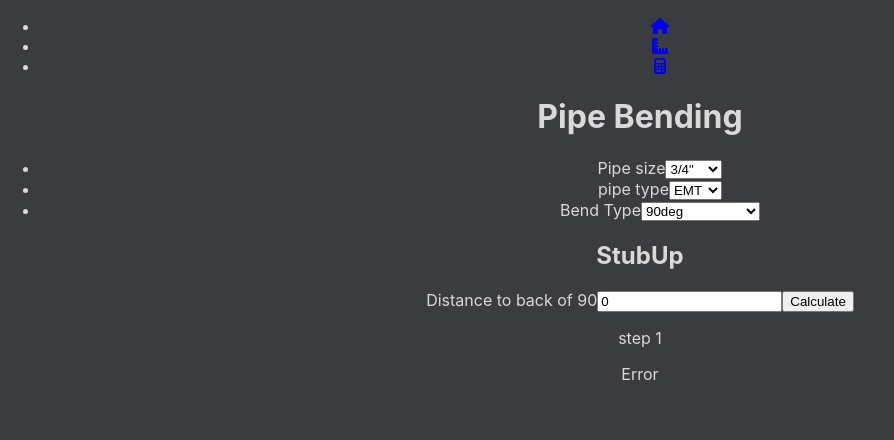
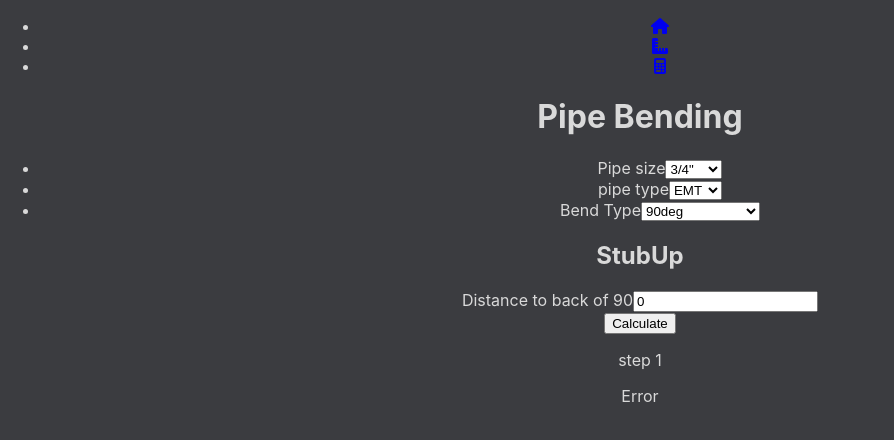
Before and after one commit to mvogee/Sparky-Aid, a React (Create React App) app: page /conduit-bending in a window 1280 px wide. Shown: the top 440 px of the page, without its empty margins (0-894 px from the left). Built offline with nearby package versions, Linux system fonts and the light colour scheme.

Commit message:
broke measurement input element into component to reuse for other bends

```diff
--- /dev/null
+++ b/src/components/bend-components/measurementInput/MeasurementInput.tsx
@@ -0,0 +1,26 @@
+import React from "react";
+
+type AppProps = {
+    id: string;
+    label: string | null;
+    value: number;
+    updateValueFunction: Function;
+}
+
+const MeasurementInput = (props: AppProps) => {
+
+    const updateValue = (event: any) => {
+        props.updateValueFunction(event.target.value);
+    }
+
+    return (
+        <div className="measurement-input-container">
+            <label htmlFor="stubMeasure1">{props.label}</label>
+            <input id="stubMeasure1" type="number" step="0.125" value={props.value} onChange={updateValue}></input>
+        </div>
+    );
+
+};
+
+
+export default MeasurementInput;
--- a/src/components/bend-components/stubUp/StubUp.tsx
+++ b/src/components/bend-components/stubUp/StubUp.tsx
@@ -1,5 +1,6 @@
 import React from "react";
 import { useState } from "react";
+import MeasurementInput from "../measurementInput/MeasurementInput"
 
 type AppProps = {
     conduitSize: string;
@@ -37,18 +38,17 @@ const [stubMeasure1, setStubMeasure1] = useState<number>(0);
         setDistanceToBend(stubMeasure1 - getTakeup(props.conduitSize, props.conduitType));
     };
 
-    const changeMeasure1 = (event : any) => {
-        console.log(typeof(event));
-        setStubMeasure1(event.target.value);
-    };
-
     return (
         <div className="StageTwo-container">
             <h2>StubUp</h2>
             <div className="measurements">
                 <form onSubmit={calculateBend}>
-                    <label htmlFor="stubMeasure1">Distance to back of 90</label>
-                    <input id="stubMeasure1" type="number" step="0.125" value={stubMeasure1} onChange={changeMeasure1}></input>
+                    < MeasurementInput
+                        id="stubMeasure1"
+                        label="Distance to back of 90"
+                        value={stubMeasure1}
+                        updateValueFunction={setStubMeasure1}
+                    />
                     <button type="submit">Calculate</button>
                 </form>
 
```
Also changed, not shown: src/components/bend-components/measurementInput/measurementInput.css (added).
